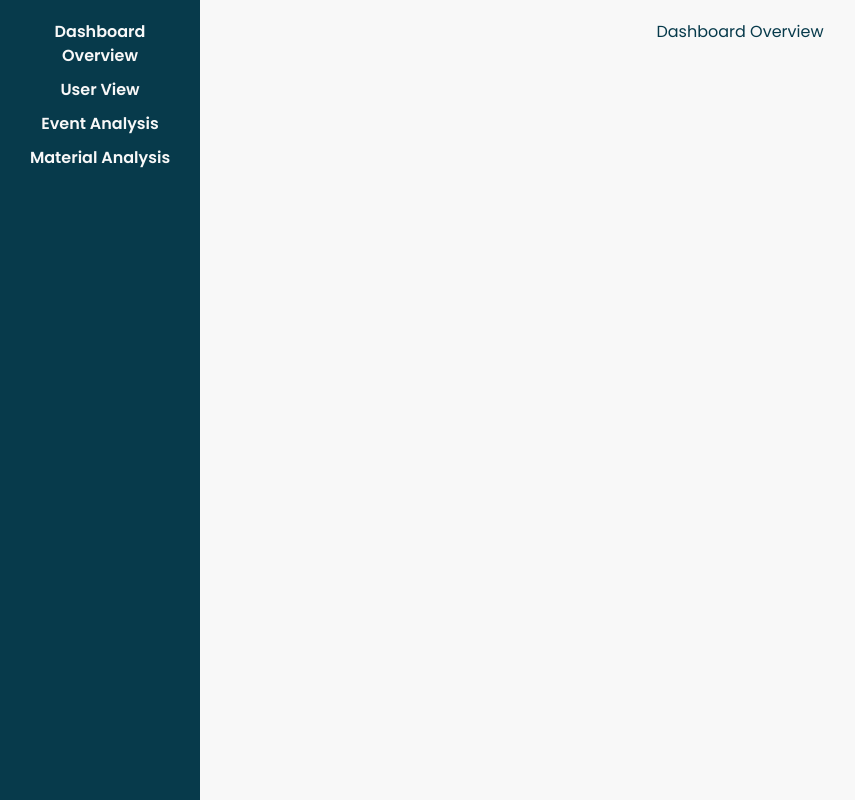
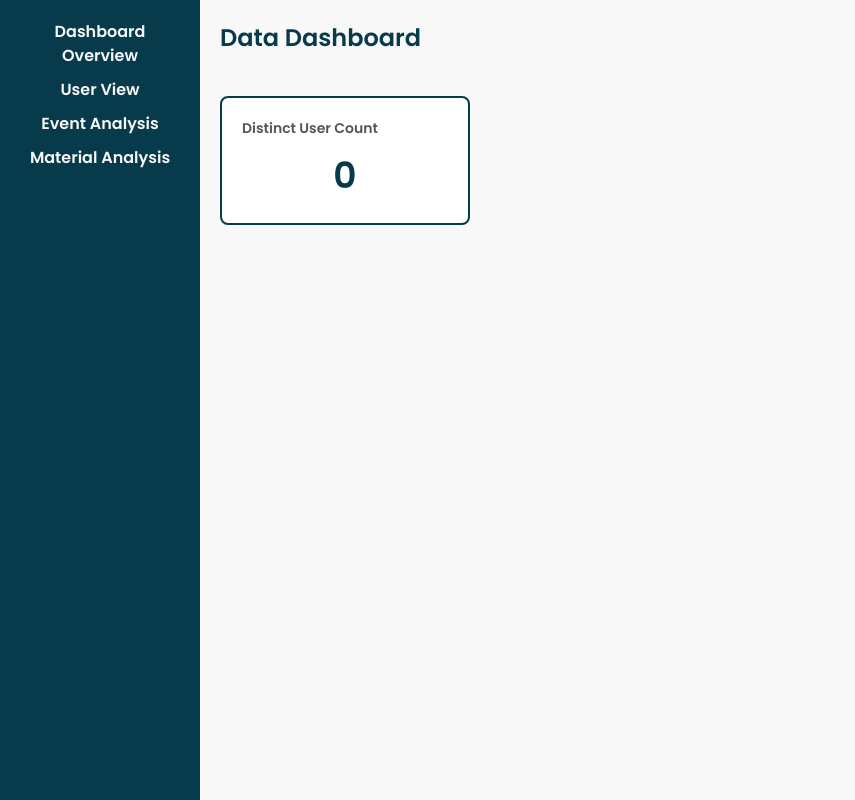
Before and after one commit to Naploon/moodle_log_analyser, a React (Create React App) app in the folder client/: page /dashboard in a window 1280 px wide. Shown: the whole page, without its empty margins (0-855 px from the left). Built offline with nearby package versions, Linux system fonts and the light colour scheme.

Commit message:
Dashboard vaate esimesed numbrid ning õige faili error check

```diff
--- a/client/package.json
+++ b/client/package.json
@@ -42,5 +42,5 @@
     "postcss": "^8.4.49",
     "tailwindcss": "^3.4.16"
   },
-  "proxy": "http://localhost:5001"
+  "proxy": "http://localhost:3001"
 }
--- a/client/src/Dashboard.css
+++ b/client/src/Dashboard.css
@@ -34,4 +34,43 @@
   padding: 20px;
   background-color: #f8f8f8;
   color: #073a4b;
+  display: flex;
+  flex-direction: column;
+  align-items: flex-start;
 }
+
+.dashboard-title {
+  font-size: 24px;
+  font-weight: bold;
+  margin-bottom: 20px;
+}
+
+.metrics-container {
+  display: flex;
+  flex-wrap: wrap;
+  gap: 20px;
+}
+
+.metric-box {
+  border: 2px solid #073a4b;
+  border-radius: 8px;
+  padding: 20px;
+  width: 250px;
+  text-align: center;
+  margin-top: 20px;
+  background-color: #fff;
+}
+
+.metric-label {
+  font-size: 14px;
+  font-weight: bold;
+  color: #555;
+  text-align: left;
+}
+
+.metric-number {
+  font-size: 36px;
+  font-weight: bold;
+  color: #073a4b;
+  margin-top: 10px;
+}
--- a/client/src/Dashboard.js
+++ b/client/src/Dashboard.js
@@ -1,11 +1,12 @@
 import React from 'react';
-import { Link, Routes, Route } from 'react-router-dom';
-import UserView from './views/UserView';
-import EventAnalysisView from './views/EventAnalysisView';
-import MaterialAnalysisView from './views/MaterialAnalysisView';
+import { Link, useLocation } from 'react-router-dom';
 import './Dashboard.css';
 
 function Dashboard() {
+  const location = useLocation();
+  const distinctUserCount = location.state?.distinctUserCount || 0;
+  const distinctContextCounts = location.state?.distinctContextCounts || {};
+
   return (
     <div className="dashboard">
       <nav className="sidebar">
@@ -17,12 +18,19 @@ function Dashboard() {
         </ul>
       </nav>
       <div className="main-content">
-        <Routes>
-          <Route path="/" element={<h1>Dashboard Overview</h1>} />
-          <Route path="user-view" element={<UserView />} />
-          <Route path="event-analysis" element={<EventAnalysisView />} />
-          <Route path="material-analysis" element={<MaterialAnalysisView />} />
-        </Routes>
+        <h1 className="dashboard-title">Data Dashboard</h1>
+        <div className="metrics-container">
+          <div className="metric-box">
+            <div className="metric-label">Distinct User Count</div>
+            <div className="metric-number">{distinctUserCount}</div>
+          </div>
+          {Object.entries(distinctContextCounts).map(([component, count]) => (
+            <div key={component} className="metric-box">
+              <div className="metric-label">Distinct Context Count ({component})</div>
+              <div className="metric-number">{count}</div>
+            </div>
+          ))}
+        </div>
       </div>
     </div>
   );
--- a/client/src/LandingPage.js
+++ b/client/src/LandingPage.js
@@ -1,7 +1,7 @@
 import React, { useState, useRef } from 'react';
 import { useNavigate } from 'react-router-dom';
 import './LandingPage.css';
-import { parseCSV, processCSVData } from './csvProcessor';
+import { parseCSV, processCSVData, calculateMetrics } from './processors/csvProcessor';
 import DatePicker from 'react-datepicker';
 import 'react-datepicker/dist/react-datepicker.css';
 
@@ -49,12 +49,22 @@ function LandingPage() {
   };
 
   const handleProcessStart = () => {
-    if (csvData.length > 0) {
-      console.log('Processing started with data:', csvData);
-      // Simulate processing and redirect to dashboard
-      navigate('/dashboard');
+    if (file) {
+      parseCSV(file,
+        (data) => {
+          const processedData = processCSVData(data);
+          const { distinctUserCount, distinctContextCounts } = calculateMetrics(data);
+          console.log('Processed data:', processedData);
+          console.log('Distinct user count:', distinctUserCount);
+          console.log('Distinct context counts:', distinctContextCounts);
+          navigate('/dashboard', { state: { processedData, distinctUserCount, distinctContextCounts } });
+        },
+        (error) => {
+          alert(error);
+        }
+      );
     } else {
-      alert('No CSV data to process.');
+      alert('No CSV file selected.');
     }
   };
 
@@ -98,7 +108,7 @@ function LandingPage() {
         ref={fileInputRef}
         style={{ display: 'none' }}
       />
-      <button onClick={handleProcessStart}>Alusta analüüsiga</button>
+      <button onClick={handleProcessStart}>Process CSV</button>
     </div>
   );
 }
--- a/client/src/csvProcessor.js
+++ /dev/null
@@ -1,25 +0,0 @@
-import Papa from 'papaparse';
-
-// functioon, mis võtab CSV faili vastu ja teeb callbacki, kui on protsess on lõpetatud
-export function parseCSV(file, onComplete) {
-  Papa.parse(file, {
-    header: true, // CSV on headerid
-    complete: (results) => {
-      onComplete(results.data);
-    },
-    error: (error) => {
-      console.error('Error parsing CSV:', error);
-    },
-  });
-}
-
-// Example function to process parsed data
-export function processCSVData(data) {
-  // TODO: loogika tuleb siia
-  console.log('Processing CSV data:', data);
-  // Example: return processed data
-  return data.map(row => ({
-    ...row,
-    processed: true, // Add a new field to each row
-  }));
-}
--- /dev/null
+++ b/client/src/processors/csvProcessor.js
@@ -0,0 +1,68 @@
+import Papa from 'papaparse';
+
+// Function to parse CSV file and execute a callback when done
+export function parseCSV(file, onComplete, onError) {
+  Papa.parse(file, {
+    header: true, // CSV has headers
+    complete: (results) => {
+      const requiredHeaders = [
+        "Aeg", "Kasutaja täisnimi", "Sündmuse kontekst",
+        "Komponent", "Sündmuse nimi", "Kirjeldus",
+        "Päritolu", "IP-aadress"
+      ];
+
+      const headers = results.meta.fields;
+      const missingHeaders = requiredHeaders.filter(header => !headers.includes(header));
+
+      if (missingHeaders.length > 0) {
+        onError(`Missing headers: ${missingHeaders.join(', ')}`);
+      } else {
+        onComplete(results.data);
+      }
+    },
+    error: (error) => {
+      console.error('Error parsing CSV:', error);
+      onError('Error parsing CSV file.');
+    },
+  });
+}
+
+// Function to process parsed data
+export function processCSVData(data) {
+  console.log('Processing CSV data:', data);
+  // Example: Add a new field to each row
+  return data.map(row => ({
+    ...row,
+    processed: true,
+  }));
+}
+
+// Function to count distinct users
+export function countDistinctUsers(data) {
+  const userSet = new Set(data.map(row => row['Kasutaja täisnimi']));
+  return userSet.size;
+}
+
+// Function to count distinct "Sündmuse kontekst" for a given "Komponent"
+function countDistinctContextsForComponent(data, component) {
+  const contextSet = new Set(
+    data
+      .filter(row => row['Komponent'] === component)
+      .map(row => row['Sündmuse kontekst'])
+  );
+  return contextSet.size;
+}
+
+// Function to calculate all necessary metrics
+export function calculateMetrics(data) {
+  const distinctUserCount = countDistinctUsers(data);
+  const distinctContextCounts = {
+    Ülesanne: countDistinctContextsForComponent(data, 'Ülesanne'),
+    Test: countDistinctContextsForComponent(data, 'Test'),
+    Viki: countDistinctContextsForComponent(data, 'Viki'),
+    Fail: countDistinctContextsForComponent(data, 'Fail'),
+    URL: countDistinctContextsForComponent(data, 'URL'),
+    Leht: countDistinctContextsForComponent(data, 'Leht'),
+  };
+  return { distinctUserCount, distinctContextCounts };
+}
```
